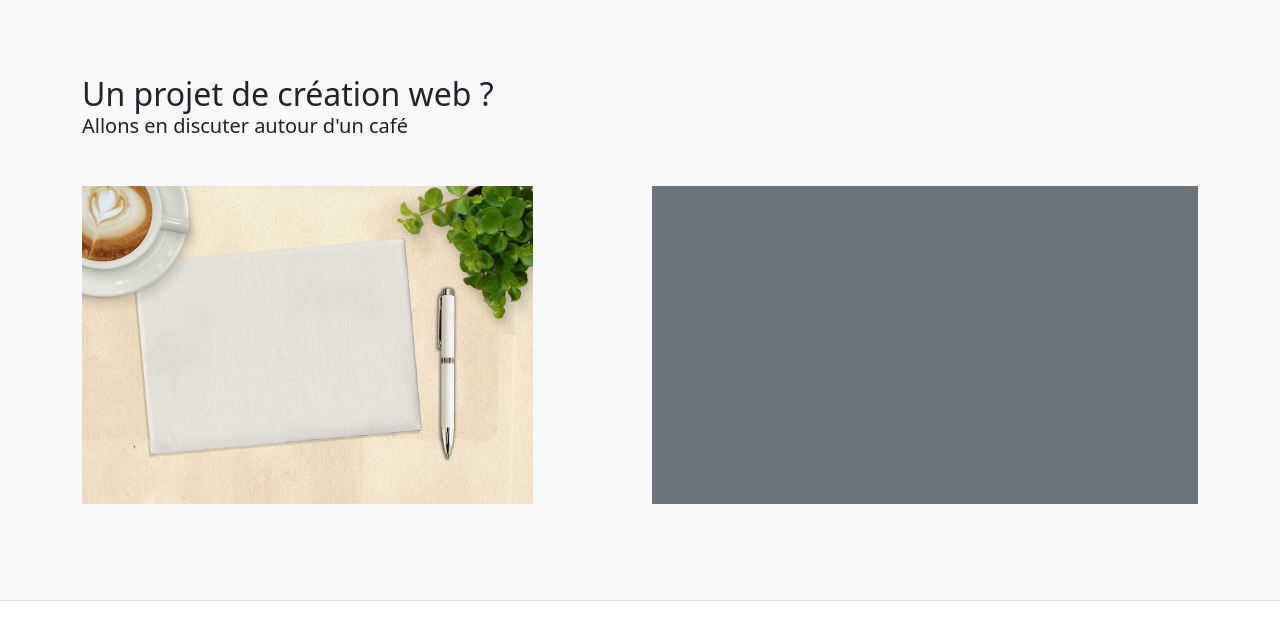
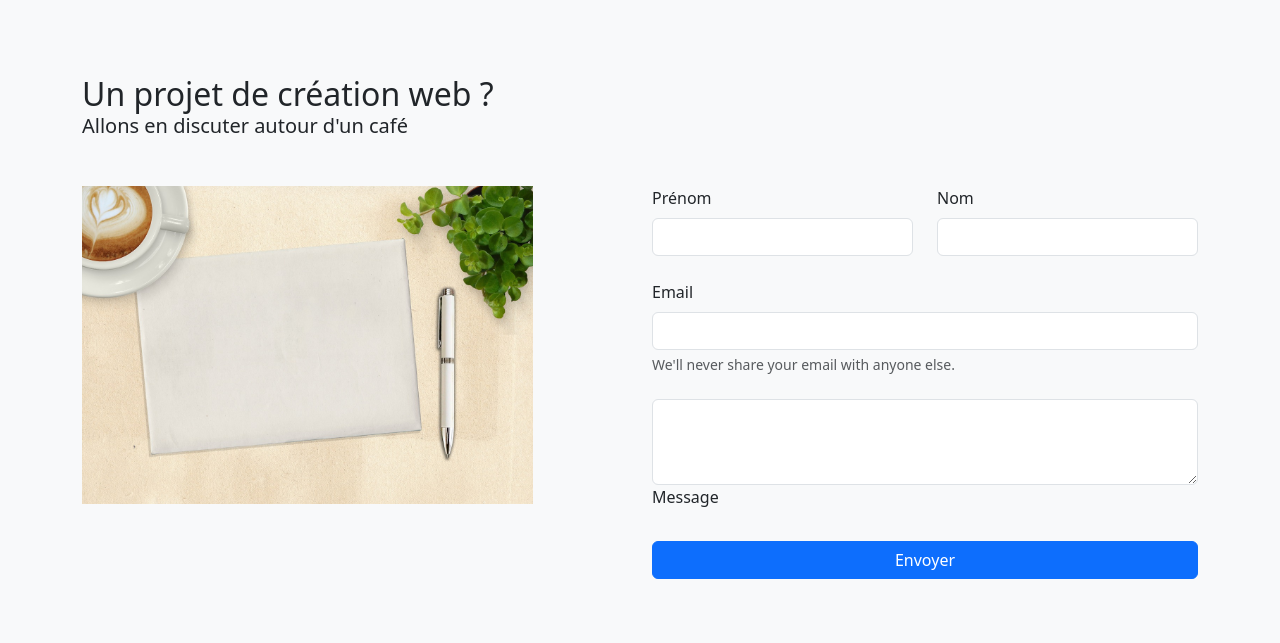
Before and after one commit to Riviera77/Portfolio, a plain HTML site: page index.html in a window 1280 px wide. Shown: the part 2889-3532 px from the top of the page. Drawn offline with nearby package versions, Linux system fonts and the light colour scheme.

Commit message:
Update index.html
add formulaire

```diff
--- a/index.html
+++ b/index.html
@@ -345,9 +345,30 @@
               <div class="col-12 col-md-5">
                 <img src="img/grab-a-coffee2.jpg" alt="Image d'une tasse de café" width="100%">
               </div>
+
               <div class="col-12 offset-md-1 col-md-6">
-                <div class="bg-secondary h-100 w-100 py-5">
-                </div>
+                <form action="" class="row gy-4">
+                  <div class="col-6">
+                    <label for="prenom" class="form-label">Prénom</label>
+                    <input type="text" class="form-control" id="prenom" name="prenom">
+                  </div>
+                  <div class="col-6">
+                    <label for="nom" class="form-label">Nom</label>
+                    <input type="text" class="form-control" id="nom" name="nom">
+                  </div>
+                  <div class="col-12">
+                    <label for="email" class="form-label">Email</label>
+                    <input type="text" class="form-control" id="email" name="email" aria-describedby="emailHelp">
+                    <div id="emailHelp" class="form-text">We'll never share your email with anyone else.</div>
+                  </div>
+                  <div class="col-12">
+                    <textarea name="message" id="message" rows="3" class="form-control"></textarea>
+                    <label class="form-label" for="message">Message</label>
+                  </div>
+                  <div class="col-12">
+                    <button type="submit" class="btn btn-primary w-100">Envoyer</button>
+                  </div>
+                </form>
               </div>
             </div>
           </div>
```
